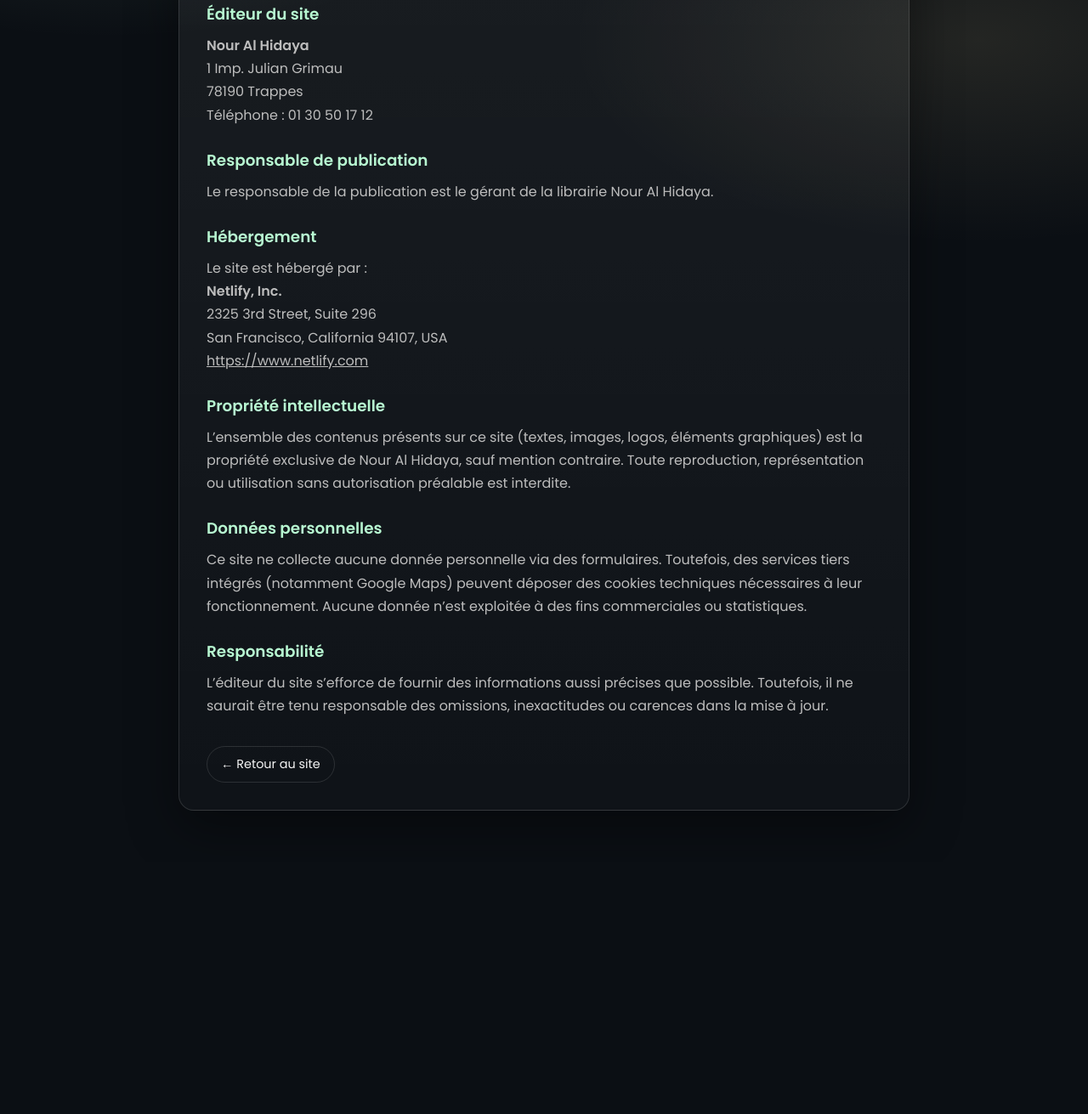
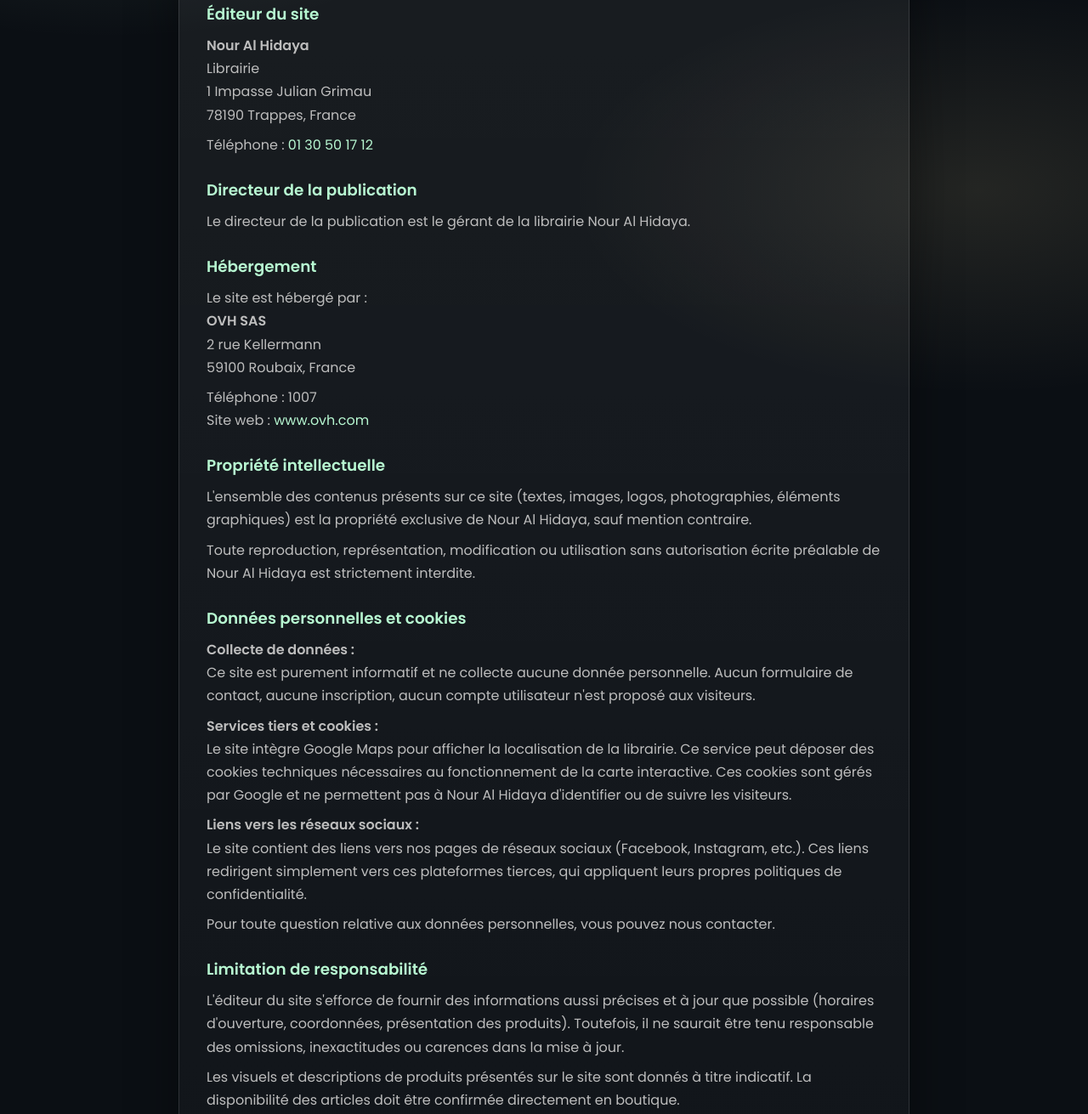
Before and after one commit to BySeym/librairie-nour-al-hidaya, a plain HTML site: page mentions-legales.html in a window 1280 px wide. Shown: the part 195-1506 px from the top of the page at 85% size. Before the commit the page ends 1209 px from the top, so only its background shows below. Drawn offline with Linux system fonts and the light colour scheme.

Commit message:
prepa prod

```diff
--- a/mentions-legales.html
+++ b/mentions-legales.html
@@ -71,6 +71,16 @@
 .section p{
   color:var(--muted);
   line-height:1.7;
+  margin-bottom:8px;
+}
+
+.section a{
+  color:var(--accent);
+  text-decoration:none;
+}
+
+.section a:hover{
+  text-decoration:underline;
 }
 
 .back{
@@ -104,16 +114,19 @@
       <h2>Éditeur du site</h2>
       <p>
         <strong>Nour Al Hidaya</strong><br>
-        1 Imp. Julian Grimau<br>
-        78190 Trappes<br>
-        Téléphone : <a href="tel:0130501712" style="color:inherit;text-decoration:none;">01 30 50 17 12</a>
+        Librairie<br>
+        1 Impasse Julian Grimau<br>
+        78190 Trappes, France
+      </p>
+      <p>
+        Téléphone : <a href="tel:0130501712">01 30 50 17 12</a><br>
       </p>
     </div>
 
     <div class="section">
-      <h2>Responsable de publication</h2>
+      <h2>Directeur de la publication</h2>
       <p>
-        Le responsable de la publication est le gérant de la librairie Nour Al Hidaya.
+        Le directeur de la publication est le gérant de la librairie Nour Al Hidaya.
       </p>
     </div>
 
@@ -121,40 +134,97 @@
       <h2>Hébergement</h2>
       <p>
         Le site est hébergé par :<br>
-        <strong>Netlify, Inc.</strong><br>
-        2325 3rd Street, Suite 296<br>
-        San Francisco, California 94107, USA<br>
-        <a href="https://www.netlify.com" target="_blank" style="color:inherit;">https://www.netlify.com</a>
+        <strong>OVH SAS</strong><br>
+        2 rue Kellermann<br>
+        59100 Roubaix, France
+      </p>
+      <p>
+        Téléphone : 1007<br>
+        Site web : <a href="https://www.ovh.com" target="_blank" rel="noopener">www.ovh.com</a>
       </p>
     </div>
 
     <div class="section">
       <h2>Propriété intellectuelle</h2>
       <p>
-        L’ensemble des contenus présents sur ce site (textes, images, logos,
-        éléments graphiques) est la propriété exclusive de Nour Al Hidaya,
-        sauf mention contraire.
-        Toute reproduction, représentation ou utilisation sans autorisation
-        préalable est interdite.
+        L'ensemble des contenus présents sur ce site (textes, images, logos,
+        photographies, éléments graphiques) est la propriété exclusive de
+        Nour Al Hidaya, sauf mention contraire.
+      </p>
+      <p>
+        Toute reproduction, représentation, modification ou utilisation sans
+        autorisation écrite préalable de Nour Al Hidaya est strictement interdite.
       </p>
     </div>
 
     <div class="section">
-      <h2>Données personnelles</h2>
+      <h2>Données personnelles et cookies</h2>
       <p>
-        Ce site ne collecte aucune donnée personnelle via des formulaires.
-        Toutefois, des services tiers intégrés (notamment Google Maps)
-        peuvent déposer des cookies techniques nécessaires à leur fonctionnement.
-        Aucune donnée n’est exploitée à des fins commerciales ou statistiques.
+        <strong>Collecte de données :</strong><br>
+        Ce site est purement informatif et ne collecte aucune donnée personnelle.
+        Aucun formulaire de contact, aucune inscription, aucun compte utilisateur
+        n'est proposé aux visiteurs.
+      </p>
+      <p>
+        <strong>Services tiers et cookies :</strong><br>
+        Le site intègre Google Maps pour afficher la localisation de la librairie.
+        Ce service peut déposer des cookies techniques nécessaires au fonctionnement
+        de la carte interactive. Ces cookies sont gérés par Google et ne permettent
+        pas à Nour Al Hidaya d'identifier ou de suivre les visiteurs.
+      </p>
+      <p>
+        <strong>Liens vers les réseaux sociaux :</strong><br>
+        Le site contient des liens vers nos pages de réseaux sociaux (Facebook,
+        Instagram, etc.). Ces liens redirigent simplement vers ces plateformes
+        tierces, qui appliquent leurs propres politiques de confidentialité.
+      </p>
+      <p>
+        Pour toute question relative aux données personnelles, vous pouvez nous
+        contacter.
       </p>
     </div>
 
     <div class="section">
-      <h2>Responsabilité</h2>
+      <h2>Limitation de responsabilité</h2>
       <p>
-        L’éditeur du site s’efforce de fournir des informations aussi précises que possible.
-        Toutefois, il ne saurait être tenu responsable des omissions,
+        L'éditeur du site s'efforce de fournir des informations aussi précises
+        et à jour que possible (horaires d'ouverture, coordonnées, présentation
+        des produits). Toutefois, il ne saurait être tenu responsable des omissions,
         inexactitudes ou carences dans la mise à jour.
+      </p>
+      <p>
+        Les visuels et descriptions de produits présentés sur le site sont donnés
+        à titre indicatif. La disponibilité des articles doit être confirmée
+        directement en boutique.
+      </p>
+    </div>
+
+    <div class="section">
+      <h2>Liens hypertextes</h2>
+      <p>
+        Le site peut contenir des liens vers des sites externes (réseaux sociaux,
+        partenaires). L'éditeur n'exerce aucun contrôle sur ces sites et décline
+        toute responsabilité quant à leur contenu et leurs politiques de
+        confidentialité.
+      </p>
+    </div>
+
+    <div class="section">
+      <h2>Droit applicable</h2>
+      <p>
+        Les présentes mentions légales sont régies par le droit français.
+        En cas de litige, les tribunaux français seront seuls compétents.
+      </p>
+    </div>
+
+    <div class="section">
+      <h2>Contact</h2>
+      <p>
+        Pour toute question concernant ces mentions légales ou le site :
+      </p>
+      <p>
+        Téléphone : <a href="tel:0130501712">01 30 50 17 12</a><br>
+        Adresse : 1 Impasse Julian Grimau, 78190 Trappes
       </p>
     </div>
 
```
Also changed, not shown: main.js (+8 -6 lines).
